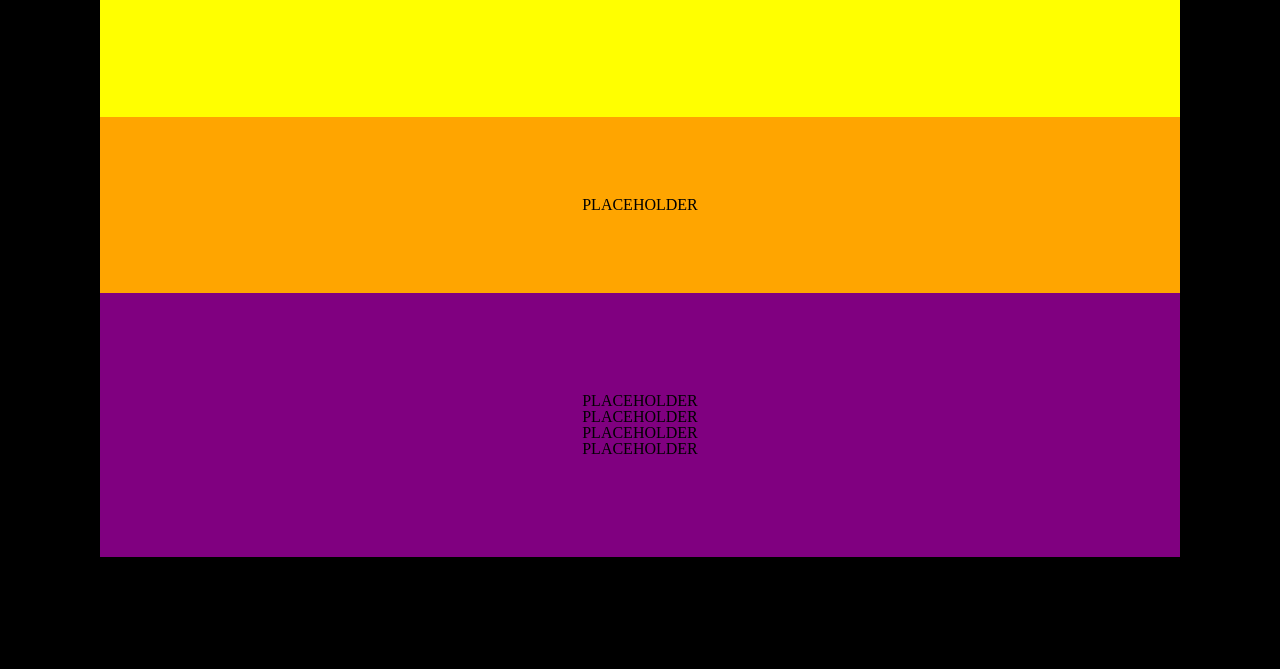
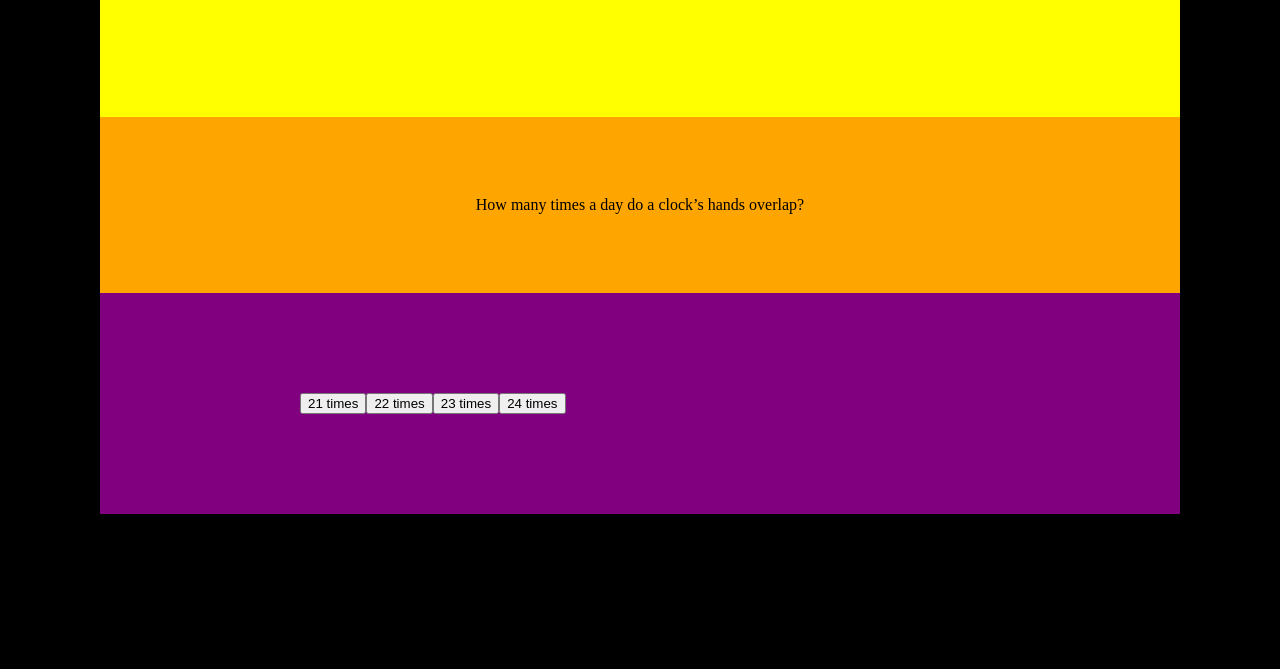
Before and after one commit to carefor/TriviaGame, a plain HTML site: page index.html in a window 1280 px wide. Shown: the part 131-800 px from the top of the page. Drawn offline with nearby package versions, Linux system fonts and the light colour scheme.

Commit message:
many updates

```diff
--- a/assets/css/style.css
+++ b/assets/css/style.css
@@ -1,6 +1,5 @@
 * {
 	box-sizing: border-box;
-	text-align: center;
 }
 
 body {
@@ -19,6 +18,7 @@ body {
 h1{
 	font-size: 48px;
 	padding: 30px;
+	text-align: center;
 }
 
 #time-left {
@@ -27,20 +27,23 @@ h1{
 	padding-bottom: 60px;
 	padding-left: 100px;
 	padding-right: 100px;
+	text-align: center;
 }
 
-#question {
+#question-div {
 	background-color: orange;
 	padding-top: 80px;
 	padding-bottom: 80px;
 	padding-left: 100px;
 	padding-right: 100px;
+	text-align: center;
 }
 
-#answers {
+#choices-div {
 	background-color: purple;
 	padding-top: 100px;
 	padding-bottom: 100px;
-	padding-left: 100px;
-	padding-right: 100px;
+	padding-left: 200px;
+	padding-right: 200px;
+	text-align: left;
 }
--- a/assets/javascript/app.js
+++ b/assets/javascript/app.js
@@ -3,123 +3,138 @@
 var allQuestions = [
 //Question 1
 {
-    question: "Who is the strongest?",
-    choices: [
-      "Superman",
-      "The Terminator",
-      "Waluigi, obviously",
-      "Minding his own business, so stop asking"
+    question: "Four friends need to cross a rickety rope bridge at night."
+                      + "Unfortunately, they have only one flashlight and the bridge is too"
+                      + "dangerous to cross without one. Fear of heights causes some of the"
+                      + "friends to take longer to cross than others, and the bridge is only strong"
+                      + "enough to support two people at a time, moving at the speed of the"
+                      + "slowest person in the pair. It takes Adam 1 minute, Bob 2 minutes,"
+                      + "Charlie 7 minutes and Dave 10 minutes to cross. What is the shortest"
+                      + "time needed for all four of the friends to cross the bridge?",
+choices: [
+      "17 minutes",
+      "15 minutes",
+      "12 minutes",
+      "19 minutes"
     ],
-    answer: "Superman",
+    answer: "17 minutes",
     asked: 0
   },
   //Question 2
   {
-    question: "What is the best site ever created?",
+    question: "There are 30 socks in a drawer. 60% of the socks are have holes and the rest"
+                       + "do not have holes. What is the minimum number of socks that must be"
+                       + "taken from the drawer without looking in order to be certain that at least"
+                       + "two socks with holes will be chosen?",
     choices: [
-      "SitePoint",
-      "Simple Steps Code",
-      "Trick question; they're both the best",
-      "Minding his own business, so stop asking"
+      "16 socks",
+      "18 socks",
+      "20 socks",
+      "22 socks"
     ],
-    answer: "SitePoint",
+    answer: "20 socks",
     asked: 0
   },
   //Question 3
   {
-    question: "Where is Waldo really?",
+    question: "Four gnomes are told to stand in a straight line, one in front of the other."
+                      + "A hat is put on each of their heads. They are told that each of these hats"
+                      + "was selected from a group of five hats: two polka-dotted hats and three"
+                      + "striped hats. The first gnome, standing at the front of the line, can’t see"
+                      + "either of the gnomes behind him nor their hats. The second gnome, in"
+                      + "the middle, can see only the first gnome and his hat. The last gnome,"
+                      + "at the rear, can see both of the other gnomes and their hats. None of the"
+                      + "gnomes can see the hat on his own head. They are asked to deduce its"
+                      + "color. Some time goes by as the gnomes ponder the puzzle in silence."
+                      + "Finally, one gnome makes an announcement: 'My hat is striped.' He is"
+                      + "correct. Which gnome made this announcement?",
     choices: [
-      "Antarctica",
-      "Exploring the Pacific Ocean",
-      "Sitting in a tree",
-      "Minding his own business, so stop asking"
+      "The first gnome in line",
+      "The second gnome in line",
+      "The third gnome in line",
+      "The last gnome in line"
     ],
-    answer: "Antarctica",
+    answer: "The first gnome in line",
     asked: 0
-  }
+  },
+{
+  question: "How many times a day do a clock’s hands overlap?",
+    choices: [
+      "21 times",
+      "22 times",
+      "23 times",
+      "24 times"
+    ],
+    answer: "22 times",
+    asked: 0
+},
+{
+  question: "A criminal is condemned to death. He must choose between three rooms, each"
+                  + "with its own unique form of capital punishment. The first room is full of raging"
+                  + "fire, the second room is full of bloodthirsty assassins with loaded guns, and"
+                  + "the third room is full of savage lions that haven't eaten in 3 years. Which room"
+                  + "should he choose?",
+    choices: [
+      "The first room",
+      "The second room",
+      "The third room",
+      "It doesn't matter"
+    ],
+    answer: "The third room",
+    asked: 0
+}
 ];
-
-var qaContainer = document.getElementById("qa-container");
-var questionDiv = document.getElementById("question");
-var choiceZeroDiv = document.getElementById("choice0");
-var choiceOneDiv = document.getElementById("choice1");
-var choiceTwoDiv = document.getElementById("choice2");
-var choiceThreeDiv = document.getElementById("choice3");
-var randomizeClass = document.getElementsByClassName("randomized");
-
-//var questionArray = new Array();
-//var choicesArray = new Array();
-//var answerArray = new Array();
-//var askedArray = new Array();
-
 
 function genQuestions () {
 
-//make question array
-	//for (var i = 0; i < allQuestions.length; i++) {
-    	//	questionArray.push(allQuestions[i].question);
-	//}
-
-//make choices array
-	//for (var i = 0; i < allQuestions.length; i++) {
-    	//	choicesArray.push(allQuestions[i].choices);
-	//}
-
-//make answer array
-	//for (var i = 0; i < allQuestions.length; i++) {
-    	//	answerArray.push(allQuestions[i].answer);
-	//}
-
-//make already asked array
-	//for (var i = 0; i < allQuestions.length; i++) {
-    	//	askedArray.push(allQuestions[i].asked);
-	//}
-
-
 //Find random question not yet asked
-    for (var i = 0; i < allQuestions.length; i++) {
+      for (var i = 0; i < allQuestions.length; i++) {
     	do {
     		var randomIndex = Math.floor(Math.random() * allQuestions.length);
 
     	} while (allQuestions[randomIndex].asked === 1);
 
-//Ask question
         var currentQuestion = allQuestions[randomIndex].question;
-        questionDiv.innerHTML = currentQuestion;
-
-// Randomize choices and remove from their own array
-        var currentChoices = allQuestions[randomIndex].choices;
-        console.log(currentChoices);
+        $("#question-div").append(currentQuestion);
 
 
-        ffunction startGame(){
-	for(var i = 0; i < allQuestions.length; i++){
-		dices[i] = DICE(6);
-		$(".d"+i).append("f");
-	}
+      var currentChoices = allQuestions[randomIndex].choices;
+      for (var i = 0; i < currentChoices.length; i++) {
+         var choiceButton = $("<input/>").attr( {
+                      type: "button",
+                      class: "button",
+                      value: currentChoices[i].toString()
+
+      });
+            $("#choices-div").append(choiceButton);
+            }
+
+          var correctAnswer = allQuestions[randomIndex].answer;
+          if (correctAnswer == choiceButton.attr("value") ) {
+            console.log("MATCH");
+          }
+
+         //console.log("answer is: " + input.attr("value"));
+
+
+        // Mark question as asked when moving to next turn
+        var askedQuestion = allQuestions[randomIndex].asked;
+        askedQuestion++;
+
+
+console.log("The current question is: " + currentQuestion);
+console.log("The answer choices are: " + currentChoices);
+console.log("Has this question been asked? " + askedQuestion);
+console.log("The correct answer is: " + correctAnswer);
 }
 }
-	//$(".randomized").each(function(index) {
- 	//$(this).text(currentChoices[Math.floor(Math.random()*currentChoices.length)]);
- 	//function randomizeChoices() {
-    	//	currentChoices.sort(function(a, b) {
-    	//	return 0.5 - Math.random()
-    	//	} );
-   		//randomizeClass.innerHTML = currentChoices;
-   	//}
+ genQuestions();
 
-        var askedQuestion = allQuestions[randomIndex].asked;
-        // Mark question as asked when moving to next turn
-        allQuestions[randomIndex].asked++;
-//need to deal with array of choices
-//function to call all of the arrays' index 0...
-console.log(currentQuestion);
-console.log(currentChoices);
-console.log(askedQuestion);
-	}
-}
 
- genQuestions();
+$(".correct").click(function() {
+  alert("you win!");
+    });
+
 
 //use slideshow ex for next function
 
@@ -128,8 +143,6 @@ console.log(askedQuestion);
 var secondCount = 21;
 
 var intervalId;
-
-var correctAnswer;
 
 function runTimer() {
 	intervalId = setInterval(decrement, 1000);
--- a/index.html
+++ b/index.html
@@ -2,8 +2,8 @@
 <html lang="en-us">
 <head>
 	<meta charset="UTF-8">
- 	 <title>Mind Benders</title>
- 	 <link rel="icon" type="image/png" href="#">
+ 	 <title>Brain Benderz</title>
+ 	 <link rel="icon" type="image/png" href="assets/images/rubiks_cube.png">
 	<link rel="stylesheet" type="text/css" href="assets/css/reset.css">
 	<link rel="stylesheet" type="text/css" href="assets/css/style.css">
 </head>
@@ -12,7 +12,7 @@
 <div id = "overall-container">
 
 <header>
-<h1>Trivia Game</h1>
+<h1>Brain Benderz</h1>
 </header>
 
 <section>
@@ -20,13 +20,10 @@
 
 <div id = "qa-container">
 
-<div id = "question">PLACEHOLDER</div>
+<div id = "question-div"></div>
 
-<div id ="answers">
-<div id = "choice0" class = "randomized">PLACEHOLDER</div>
-<div id = "choice1" class = "randomized">PLACEHOLDER</div>
-<div id = "choice2" class = "randomized">PLACEHOLDER</div>
-<div id = "choice3" class = "randomized">PLACEHOLDER</div>
+<div id ="choices-div">
+
 </div>
 
 </div>
```
Also changed, not shown: assets/images/brain_bright.png (added), assets/images/brain_bulb.png (added), assets/images/brain_icon.png (added), assets/images/brain_network.svg (added), assets/images/rubiks_cube.png (added).
